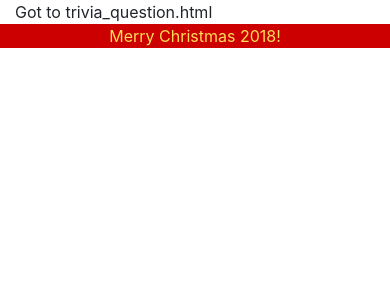
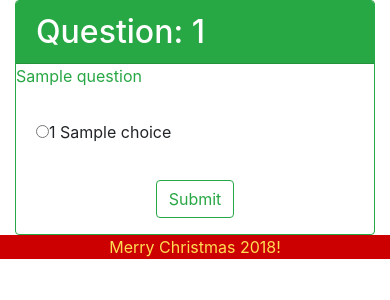
Before and after one commit to JMorris1575/christmas18, a Django app: template c18/trivia/templates/trivia/trivia_question.html in a window 390 px wide. Shown: the part 115-415 px from the top of the page. Run offline with Django 3.2, Linux system fonts and the light colour scheme; the template is opened without the code that fills it: most values are stand-ins (such as "Sample title", 1, 10 or a date in 2020); some libraries are stand-ins or nearby versions.

Commit message:
Rudimentary trivia question display - need error message and better look

```diff
--- a/c18/trivia/templates/trivia/trivia_question.html
+++ b/c18/trivia/templates/trivia/trivia_question.html
@@ -2,5 +2,27 @@
 {% load static %}
 
 {% block content %}
-    Got to trivia_question.html
+    <div class="card col-md-10 mx-md=auto px-0 border-success">
+        <h2 class="card-header bg-success text-white">Question: {{ question.number }}</h2>
+        <form action="{% url 'trivia:display_question' question.number %}" method="post">
+            {% csrf_token %}
+            <div class="card-title text-success">{{ question }}</div>
+            {% if error_message %}
+                <div class="text-danger">
+                    <p><strong>{{ error_message }}</strong></p>
+                </div>
+            {% else %}
+                <div class="card-body">
+                    {% for choice in choices %}
+                        <div class="form-group">
+                            <input type="radio" name="choice" value={{ choice.number }}>{{ choice.index }}  {{ choice }}</input>
+                        </div>
+                    {% endfor %}
+                </div>
+            {% endif %}
+            <div class="row justify-content-center">
+                <input class="btn btn-outline-success" type="submit" value="Submit" name="trivia_submit"/>
+            </div>
+        </form>
+    </div>
 {% endblock %}
```
Also changed, not shown: c18/trivia/views.py (+23 -1 lines).
